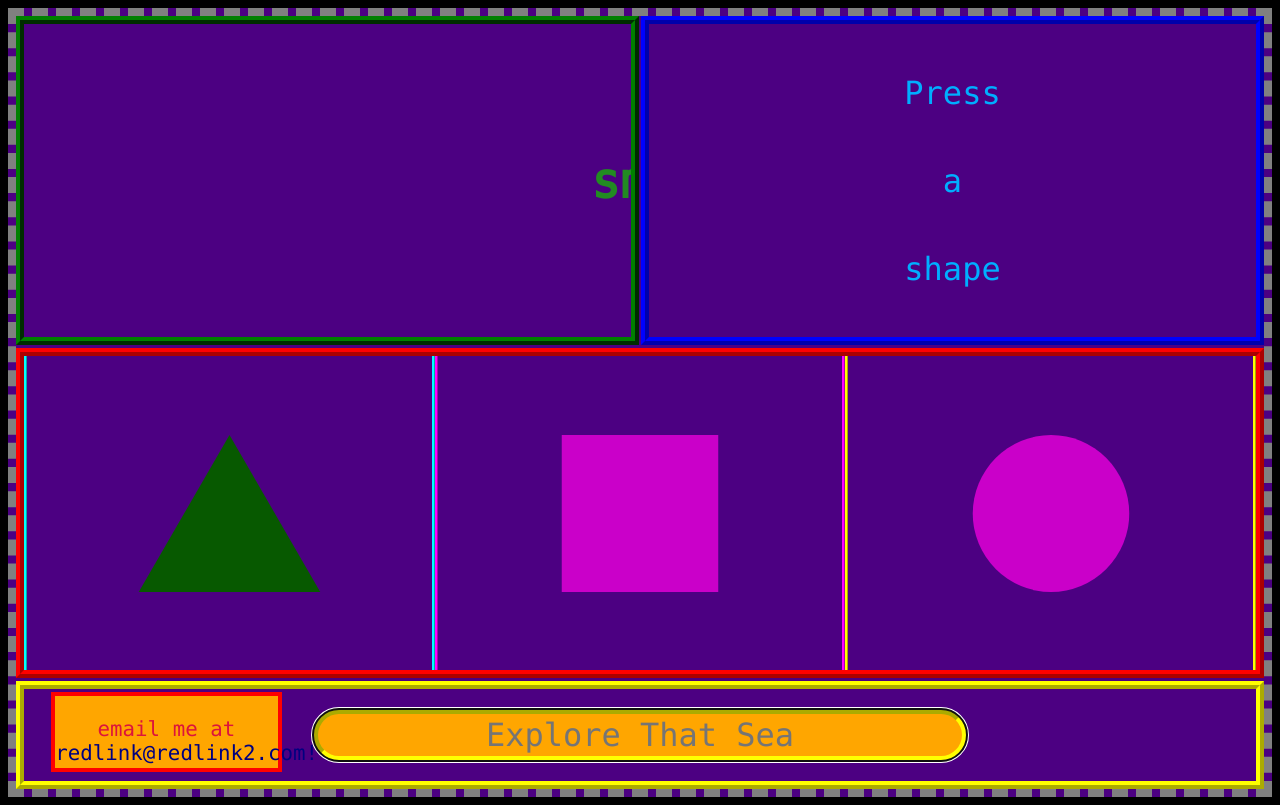
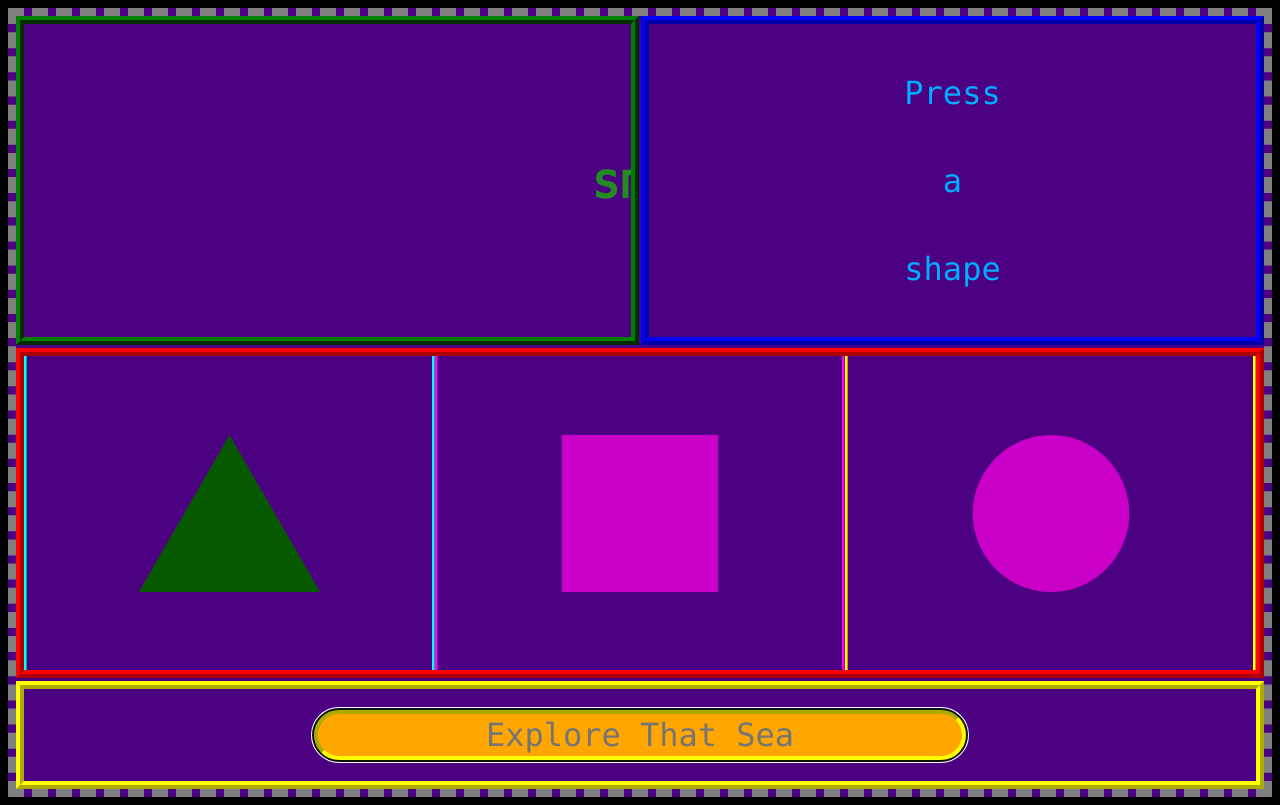
Before and after one commit to redlink2/redlink2.com, a Nuxt app: page / in a window 1280 px wide. Built offline with nearby package versions, Linux system fonts and the light colour scheme.

Commit message:
Commented out Notif.vue as its unused now. -plans to repurpose it in future versions

```diff
--- a/pages/index.vue
+++ b/pages/index.vue
@@ -12,7 +12,7 @@
 			</div>
 			<div class="bord0" id="feet">
 				<!-- <Toggle /> -->
-				<Notif />
+				<!-- <Notif /> -->
 				<Search />
 			</div>
 		</div>
```
